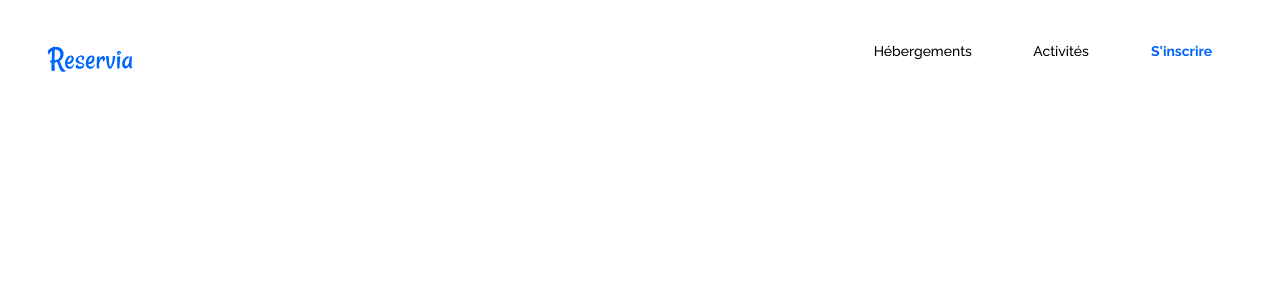
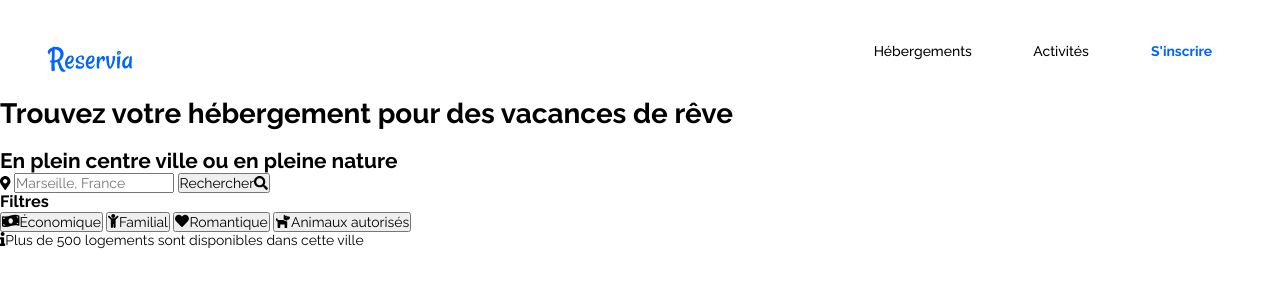
Before and after one commit to mathurinchung/MathurinChung_2_03052021, a plain HTML site: page index.html in a window 1280 px wide. Drawn offline with Linux system fonts and the light colour scheme.

Commit message:
:building_construction: Update index.html - [MAIN/SEARCH]

```diff
--- a/index.html
+++ b/index.html
@@ -20,5 +20,26 @@
             </nav>
             <a class="register" href="#">S'inscrire</a>
         </header>
+        <main>
+            <section id="search">
+                <h1>Trouvez votre hébergement pour des vacances de rêve</h1>
+                <h2>En plein centre ville ou en pleine nature</h2>
+                <form action="#">
+                    <div class="form-input">
+                        <label for="search-input"><i class="fas fa-map-marker-alt"></i></label>
+                        <input id="search-input" name="search-input" type="text" placeholder="Marseille, France">
+                        <button><span class="button-text">Rechercher</span><span class="button-icon"><i class="fas fa-search"></i></span></button>
+                    </div>
+                    <div class="form-filter">
+                        <h3>Filtres</h3>
+                        <button><span class="button-icon"><i class="fas fa-money-bill-wave"></i></span><span class="button-text">Économique</span></button>
+                        <button><span class="button-icon"><i class="fas fa-child"></i></span><span class="button-text">Familial</span></button>
+                        <button><span class="button-icon"><i class="fas fa-heart"></i></span><span class="button-text">Romantique</span></button>
+                        <button><span class="button-icon"><i class="fas fa-dog"></i></span><span class="button-text">Animaux autorisés</span></button>
+                    </div>
+                </form>
+                <p class="form-info"><span class="info-icon"><i class="fas fa-info"></i></span><span class="info-text">Plus de 500 logements sont disponibles dans cette ville</span></p>
+            </section>
+        </main>
     </body>
 </html>
```
